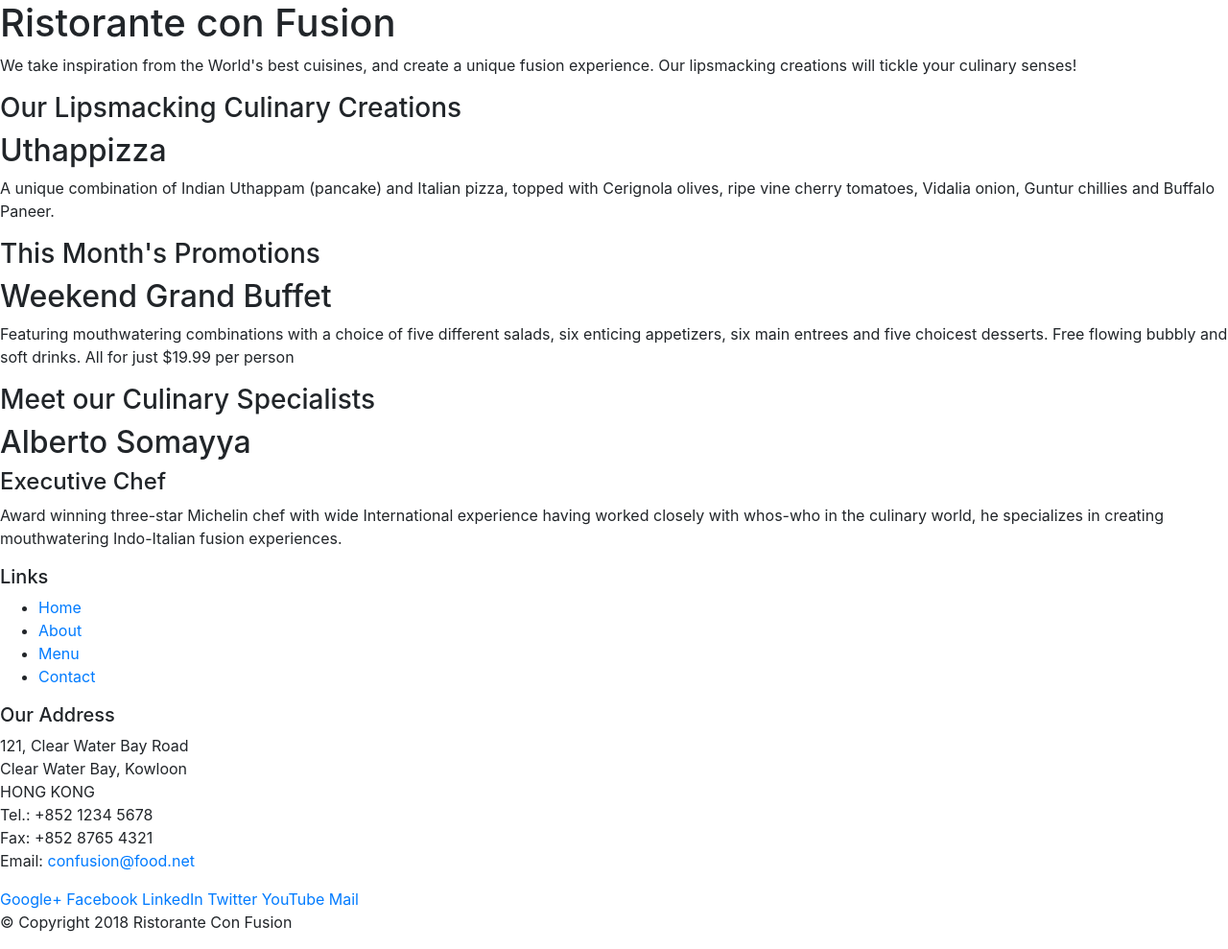
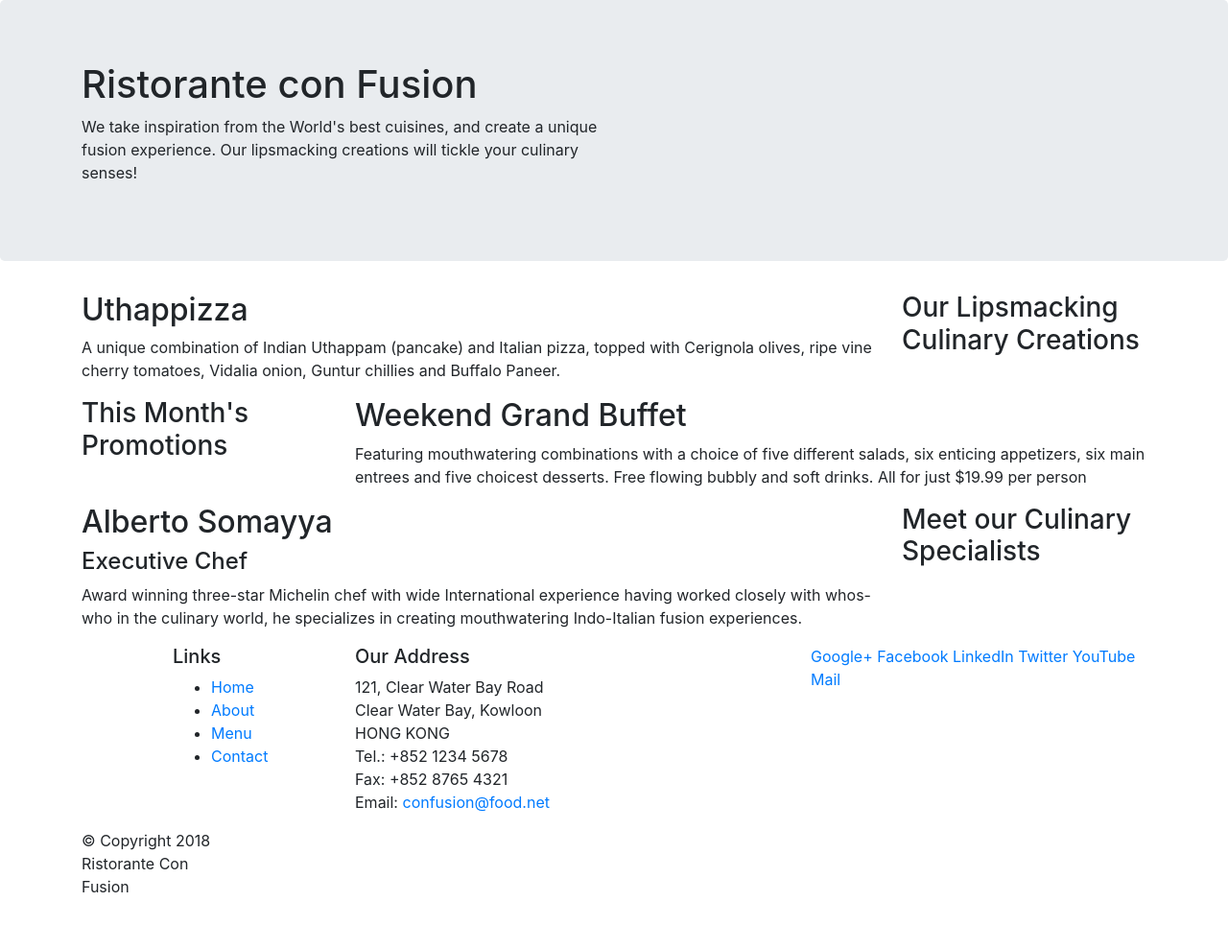
Before and after one commit to irynakoval03/bootstrap, a website: page index.html in a window 1280 px wide. Shown: the whole page at 96% size. After the commit the page ends 952 px from the top, so only its background shows below. Drawn offline with nearby package versions, Linux system fonts and the light colour scheme.

Commit message:
Bootstrap Grid Part 1

```diff
--- a/index.html
+++ b/index.html
@@ -14,46 +14,46 @@
 
 <body>
 
-    <header>
-        <div>
-            <div>
-                <div>
+    <header class="jumbotron">
+        <div class="container">
+            <div class="row">
+                <div class="col-12 col-sm-6">
                     <h1>Ristorante con Fusion</h1>
                     <p>We take inspiration from the World's best cuisines, and create a unique fusion experience. Our lipsmacking creations will tickle your culinary senses!</p>
                 </div>
-                <div>
+                <div class="col-12 col-sm">
                 </div>
             </div>
         </div>
     </header>
 
-    <div>
-        <div>
-            <div>
+    <div class="container">
+        <div class="row">
+            <div class="col-12 col-sm-4 order-sm-last col-md-3">
                 <h3>Our Lipsmacking Culinary Creations</h3>
             </div>
-            <div>
+            <div class="col col-sm order-sm-first col-md">
                 <h2>Uthappizza</h2>
                 <p>A unique combination of Indian Uthappam (pancake) and Italian pizza, topped with Cerignola olives, ripe vine cherry tomatoes, Vidalia onion, Guntur chillies and Buffalo Paneer.</p>
             </div>
         </div>
 
 
-        <div>
-            <div>
+        <div class="row">
+            <div class="col-12 col-sm-4  col-md-3">
                 <h3>This Month's Promotions</h3>
             </div>
-            <div>
+            <div class="col col-sm col-md">
                 <h2>Weekend Grand Buffet</h2>
                 <p>Featuring mouthwatering combinations with a choice of five different salads, six enticing appetizers, six main entrees and five choicest desserts. Free flowing bubbly and soft drinks. All for just $19.99 per person </p>
             </div>
         </div>
 
-        <div>
-            <div>
+        <div class="row">
+            <div class="col-12 col-sm-4 order-sm-last col-md-3">
                 <h3>Meet our Culinary Specialists</h3>
             </div>
-            <div>
+            <div class="col col-sm order-sm-first col-md">
                 <h2>Alberto Somayya</h2>
                 <h4>Executive Chef</h4>
                 <p>Award winning three-star Michelin chef with wide International experience having worked closely with whos-who in the culinary world, he specializes in creating mouthwatering Indo-Italian fusion experiences. </p>
@@ -62,9 +62,9 @@
     </div>
 
     <footer>
-        <div>
-            <div>
-                <div>
+        <div class="container">
+            <div class="row">
+                <div class="col-4 offset-1 col-sm-2">
                     <h5>Links</h5>
                     <ul>
                         <li><a href="#">Home</a></li>
@@ -73,7 +73,7 @@
                         <li><a href="#">Contact</a></li>
                     </ul>
                 </div>
-                <div>
+                <div class="col-7 col-sm-5">
                     <h5>Our Address</h5>
                     <address>
 		              121, Clear Water Bay Road<br>
@@ -84,7 +84,7 @@
 		              Email: <a href="mailto:confusion@food.net">confusion@food.net</a>
 		           </address>
                 </div>
-                <div>
+                <div class="col-12 col-sm-4">
                     <div>
                         <a href="http://google.com/+">Google+</a>
                         <a href="http://www.facebook.com/profile.php?id=">Facebook</a>
@@ -95,8 +95,8 @@
                     </div>
                 </div>
            </div>
-           <div>
-                <div>
+           <div class="row">
+                <div class="col-auto col-sm-2">
                     <p>© Copyright 2018 Ristorante Con Fusion</p>
                 </div>
            </div>
```
